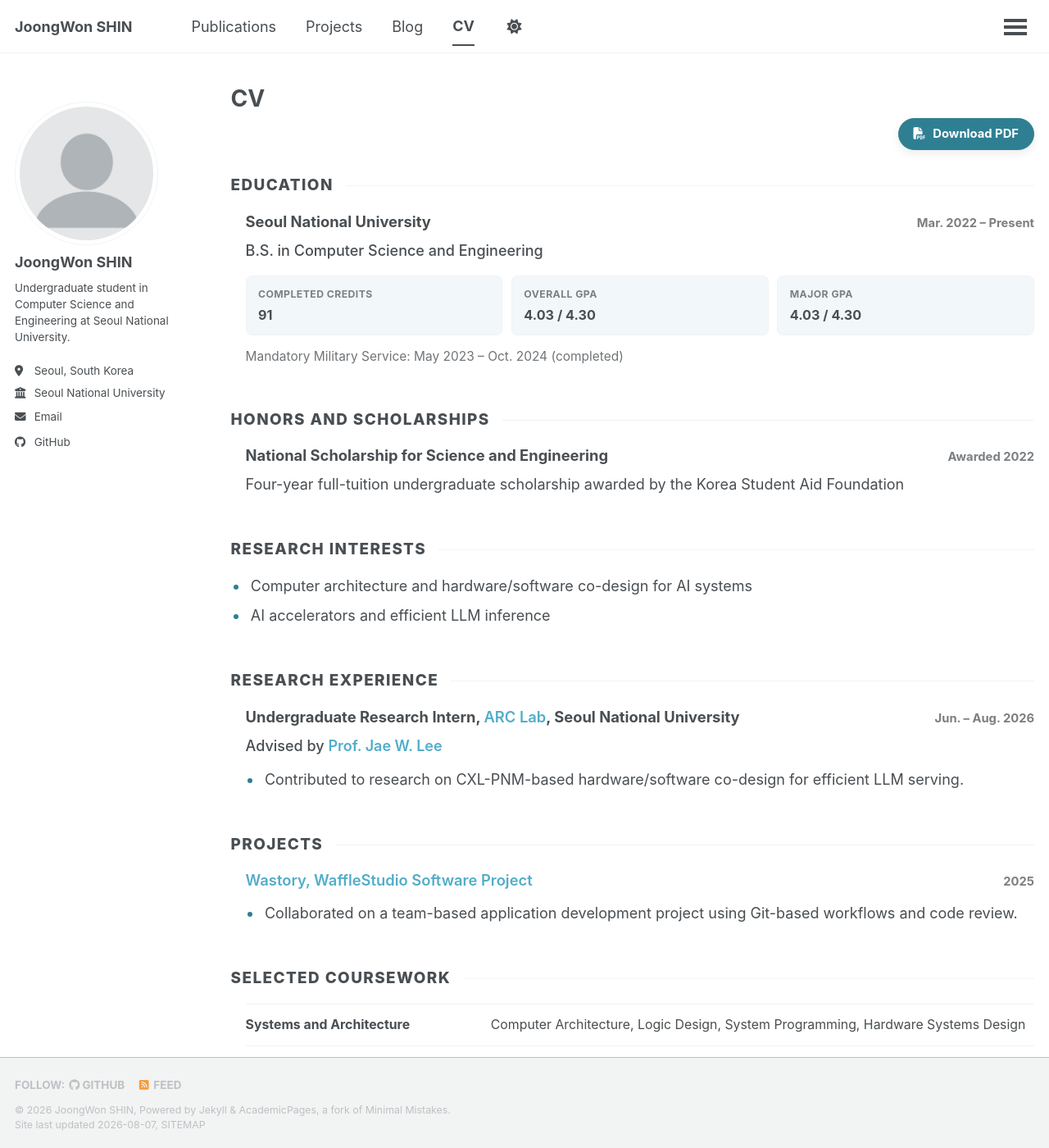
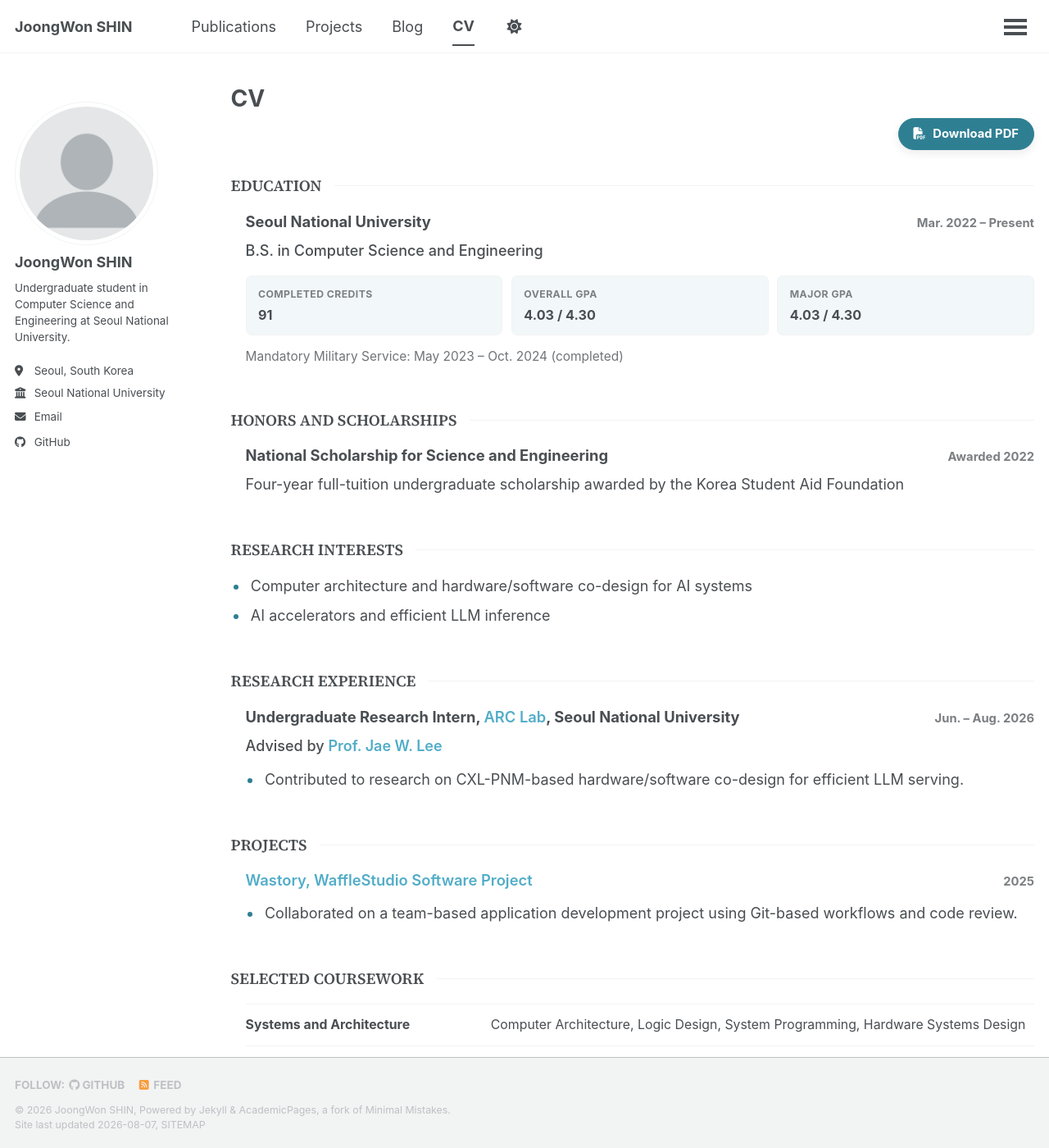
Before and after one commit to joongwon0204/joongwon0204.github.io, a Jekyll site: the page built from _pages/cv.md, in a window 1280 px wide and 1400 px high. Shown: the whole window at 82% size. Built offline with Jekyll 4.4.1, drawn with Linux system fonts in a browser that asks for light colours; a script that is not in the unit is left out.

Commit message:
update CV font styles for improved readability and consistency

```diff
--- a/_includes/head/custom.html
+++ b/_includes/head/custom.html
@@ -4,6 +4,13 @@
 
 <!-- Support for Academicons -->
 <link rel="stylesheet" href="{{ base_path }}/assets/css/academicons.css"/>
+
+{% if page.url == "/cv/" %}
+<!-- Section-heading typeface for the web CV only -->
+<link rel="preconnect" href="https://fonts.googleapis.com"/>
+<link rel="preconnect" href="https://fonts.gstatic.com" crossorigin/>
+<link rel="stylesheet" href="https://fonts.googleapis.com/css2?family=Source+Serif+4:wght@600&amp;display=swap"/>
+{% endif %}
 
 <!-- favicon from https://commons.wikimedia.org/wiki/File:OOjs_UI_icon_academic-progressive.svg -->
 <link rel="apple-touch-icon" sizes="180x180" href="{{ base_path }}/images/apple-touch-icon-180x180.png"/>
--- a/_sass/layout/_json_cv.scss
+++ b/_sass/layout/_json_cv.scss
@@ -78,10 +78,10 @@
     padding: 0;
     border: 0;
     color: var(--global-text-color);
-    font-family: $sans-serif;
+    font-family: "Source Serif 4", Georgia, Times, serif;
     font-size: 1.05rem;
-    font-weight: 800;
-    letter-spacing: 0.075em;
+    font-weight: 600;
+    letter-spacing: 0;
     line-height: 1.3;
     text-transform: uppercase;
 
```
